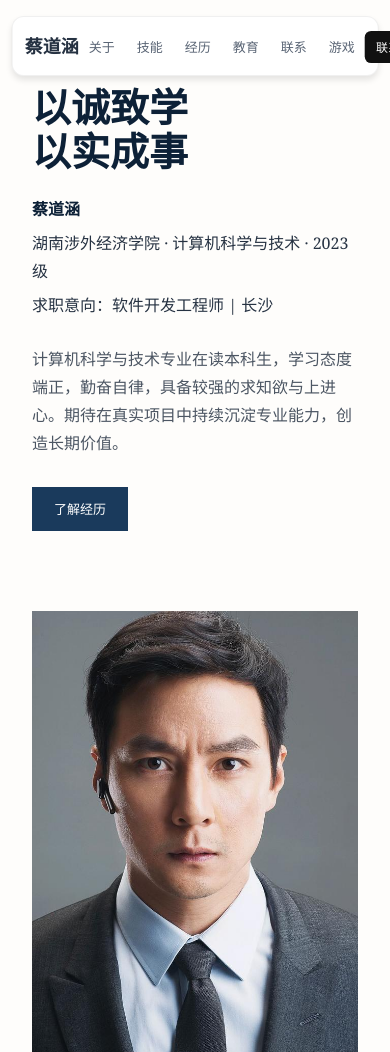
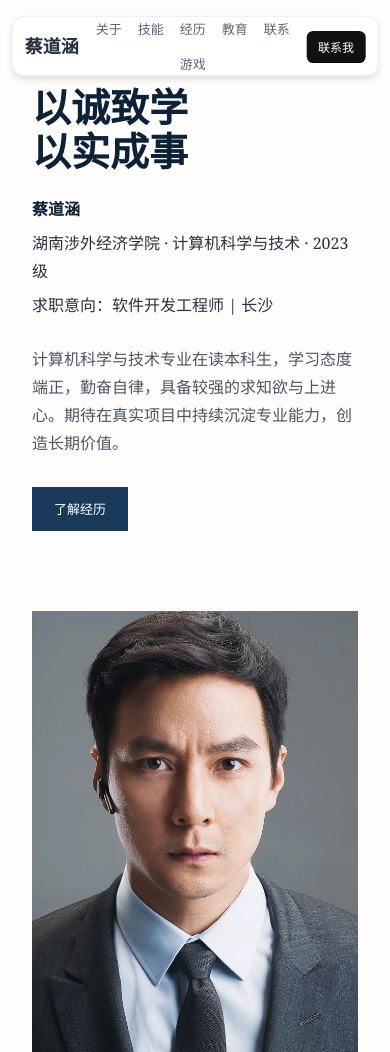
Before and after one commit to Darian222/personal-portfolio-cn, a website: page public/index.html in a window 390 px wide. Shown: the top 1052 px of the page. Drawn offline with Linux system fonts and the light colour scheme.

Commit message:
fix: 修复导航栏游戏链接显示问题
调整 nav-secondary 布局，确保 6 个链接都能正确显示。

Co-Authored-By: Claude Opus 4.7 <noreply@anthropic.com>

```diff
--- a/public/styles.css
+++ b/public/styles.css
@@ -64,13 +64,15 @@ a {
 .nav-secondary {
   display: flex;
   align-items: center;
-  gap: 2px;
+  gap: 0;
   margin: 0 auto;
+  flex-wrap: wrap;
+  justify-content: center;
 }
 
 .nav-secondary a {
   position: relative;
-  padding: 6px 14px;
+  padding: 6px 12px;
   font-size: 14px;
   color: var(--muted);
   text-decoration: none;
@@ -138,7 +140,7 @@ a {
   }
 
   .nav-secondary a {
-    padding: 6px 10px;
+    padding: 6px 8px;
     font-size: 13px;
   }
 
```
